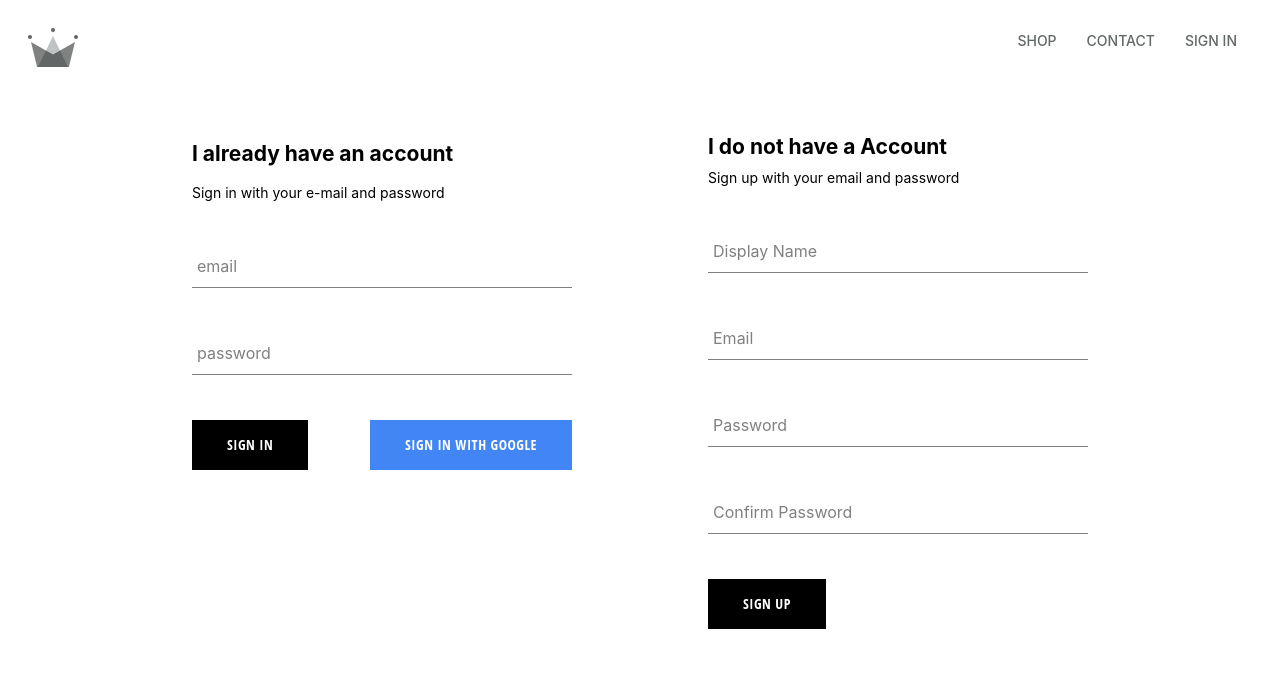
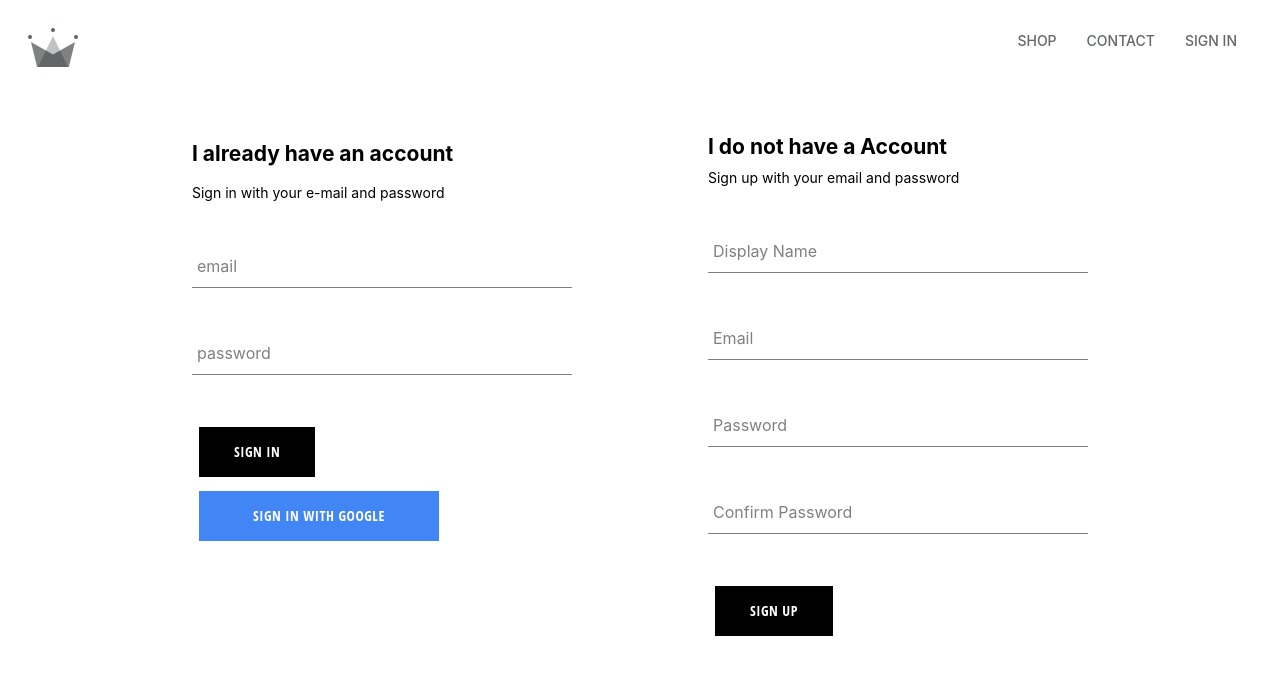
Before and after one commit to bhargav-patel-97/ecom-Xpress, a React (Create React App) app: page /ecom-Xpress/auth in a window 1280 px wide. Shown: the top 674 px of the page. Built offline with nearby package versions, Linux system fonts and the light colour scheme; no server answers.

Commit message:
Subject: Small style and functional quick fixes.

```diff
--- a/src/components/custom-button/custom-button.styles.scss
+++ b/src/components/custom-button/custom-button.styles.scss
@@ -1,5 +1,6 @@
 .custom-button {
     // min-width: 165px;
+    margin: 0.5em;
     width: auto;
     height: 50px;
     letter-spacing: 0.5px;
@@ -21,6 +22,7 @@
     }
 
     &.google-sign-in {
+      width: 240px;
       background-color: #4285f4;
       color: #fff;
 
--- a/src/components/header/header.styles.scss
+++ b/src/components/header/header.styles.scss
@@ -41,6 +41,11 @@
         padding: 0.5em;
         margin-top: 1em;
       }
+
+      .logo-container {
+        width: 27px;
+        height: auto;
+      }
     }
 
   }
--- a/src/components/sign-in/sign-in.component.jsx
+++ b/src/components/sign-in/sign-in.component.jsx
@@ -56,9 +56,9 @@ class SignIn extends React.Component {
                     />
                     <div className='buttons'>
                         <CustomButton type='submit'>Sign In</CustomButton>
-                        <CustomButton onClick={signInWithGoogle} isGoogleSignIn>Sign In With Google</CustomButton>
                     </div>
                 </form>
+                <CustomButton onClick={signInWithGoogle} isGoogleSignIn>Sign In With Google</CustomButton>
             </div>
         )
     }
--- a/src/components/sign-in/sign-in.styles.scss
+++ b/src/components/sign-in/sign-in.styles.scss
@@ -7,10 +7,7 @@
         margin: 10px 0;
     }
 
-    .buttons {
-        display: flex;
-        justify-content: space-between;
-    }
+
 }
 
 @media(max-width: 720px) {
```
Also changed, not shown: 1 other file (tests, documents, lock files or other folders).
